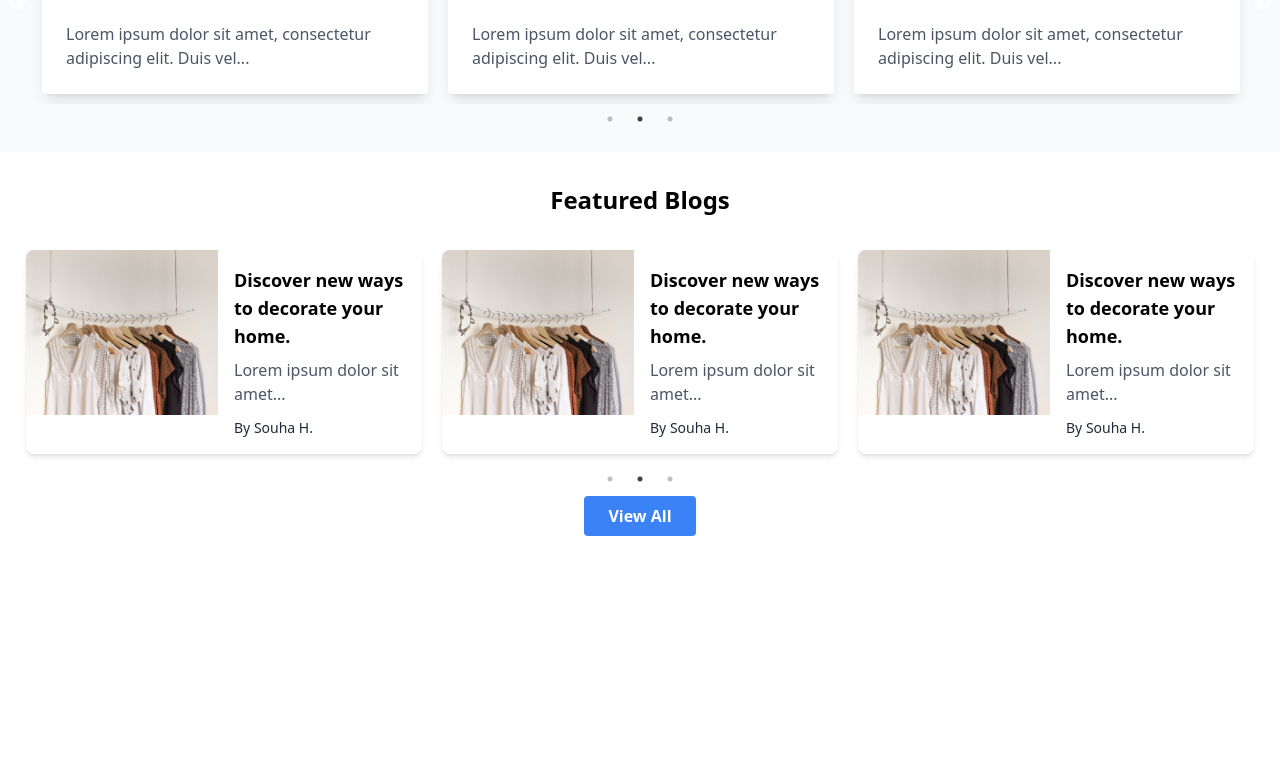
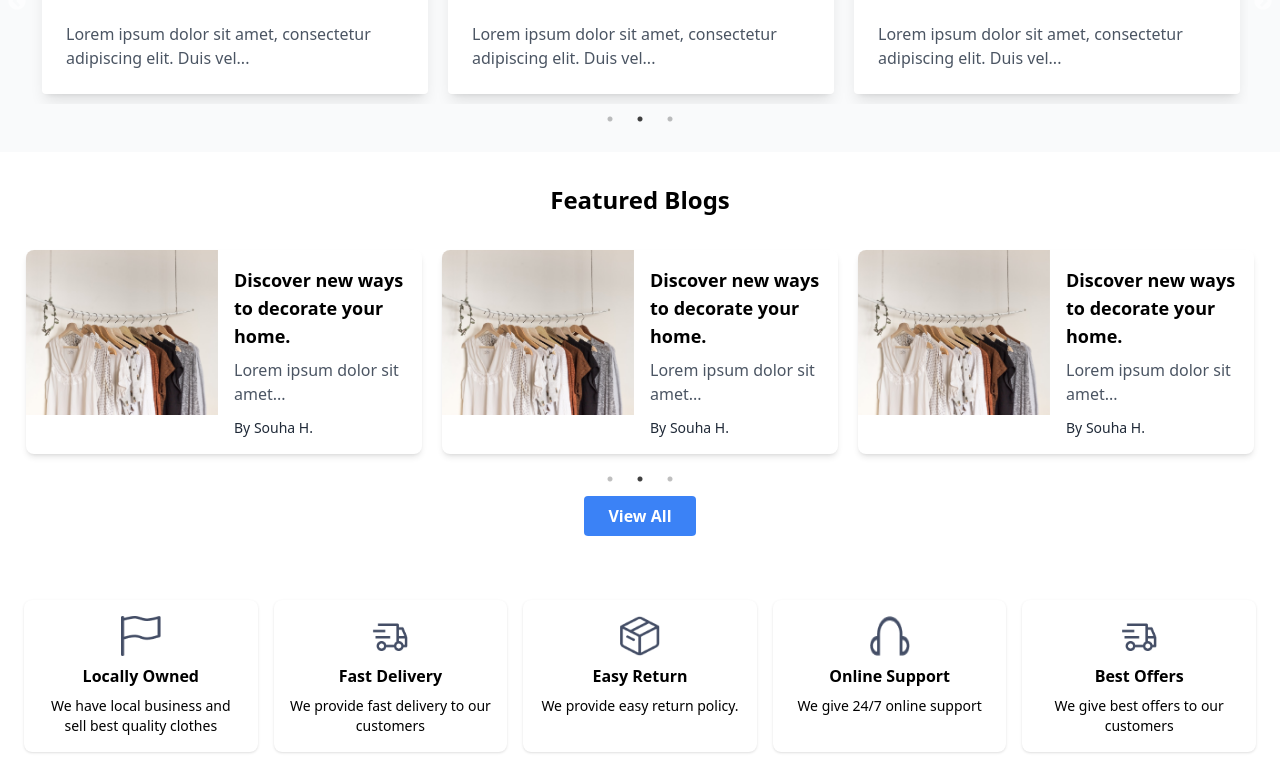
Before and after one commit to waseemtasawar/ecommerce-website, a React (Create React App) app: page / in a window 1280 px wide. Shown: the part 3530-4314 px from the top of the page. Before the commit the page ends 4098 px from the top, so only its background shows below. Built offline with nearby package versions, Linux system fonts and the light colour scheme.

Commit message:
Add new component

```diff
--- a/src/App.js
+++ b/src/App.js
@@ -8,6 +8,7 @@ import PromoSlider from "./copmonent/PromoSlider";
 import CategoryGrid from "./copmonent/CategoryGrid";
 import TestimonialsGrid from "./copmonent/TestimonialsGrid";
 import FeaturedBlogs from "./copmonent/FeaturedBlogs";
+import FeaturesGrid from "./copmonent/FeaturesGrid";
 export default function App() {
   return (
     <>
@@ -20,6 +21,7 @@ export default function App() {
       <CategoryGrid />
       <TestimonialsGrid />
       <FeaturedBlogs />
+      <FeaturesGrid />
     </>
   );
 }
--- /dev/null
+++ b/src/copmonent/FeatureCard.js
@@ -0,0 +1,13 @@
+import React from "react";
+
+const FeatureCard = ({ icon, title, description }) => {
+  return (
+    <div className="flex flex-col items-center bg-white p-4 rounded-lg shadow">
+      <img src={icon} alt={title} className="mb-2 w-10 h-10" />
+      <h3 className="font-semibold mb-2">{title}</h3>
+      <p className="text-sm text-center">{description}</p>
+    </div>
+  );
+};
+
+export default FeatureCard;
--- /dev/null
+++ b/src/copmonent/FeaturesGrid.js
@@ -0,0 +1,54 @@
+// src/components/FeaturesGrid.js
+import React from "react";
+import FeatureCard from "./FeatureCard";
+import Locally from "../Images/1st.png";
+import Delivery from "../Images/2nd.png";
+import Return from "../Images/3rd.png";
+import Support from "../Images/4th.png";
+import Offers from "../Images/5th.png";
+const features = [
+  {
+    id: 1,
+    icon: Locally,
+    title: "Locally Owned",
+    description: "We have local business and sell best quality clothes",
+  },
+  {
+    id: 2,
+    icon: Offers,
+    title: "Fast Delivery",
+    description: "We provide fast delivery to our customers",
+  },
+  {
+    id: 3,
+    icon: Delivery,
+    title: "Easy Return",
+    description: "We provide easy return policy.",
+  },
+  {
+    id: 4,
+    icon: Return,
+    title: "Online Support",
+    description: "We give 24/7 online support",
+  },
+  {
+    id: 5,
+    icon: Offers,
+    title: "Best Offers",
+    description: "We give best offers to our customers",
+  },
+];
+
+const FeaturesGrid = () => {
+  return (
+    <div className="container mx-auto px-6 py-8">
+      <div className="grid grid-cols-5 gap-4">
+        {features.map((feature) => (
+          <FeatureCard key={feature.id} {...feature} />
+        ))}
+      </div>
+    </div>
+  );
+};
+
+export default FeaturesGrid;
```
